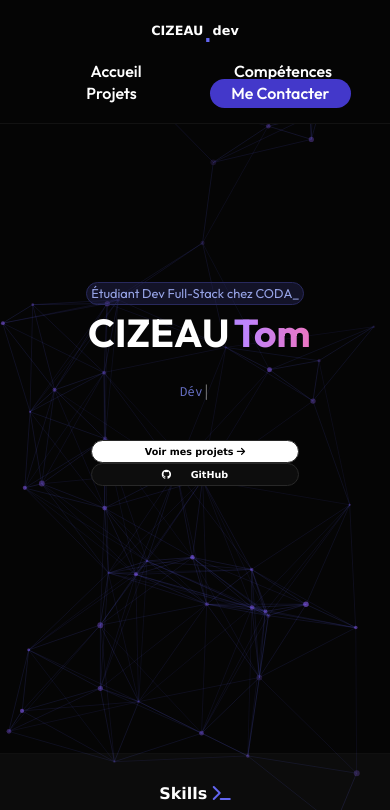
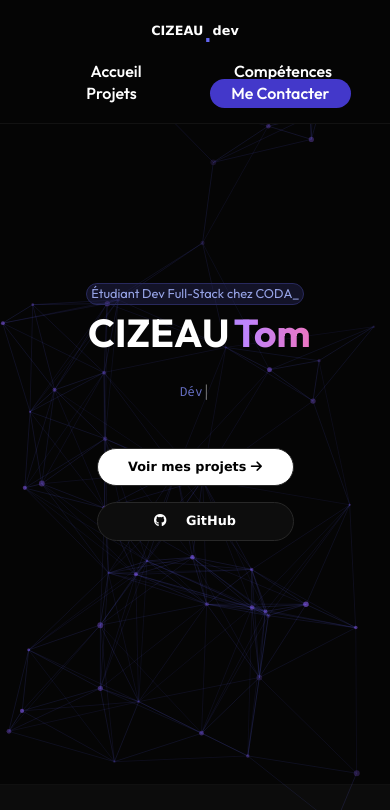
Before and after one commit to Pseudo404/portfolio, a plain HTML site: page index.html in a window 390 px wide. Shown: the top 810 px of the page. Drawn offline with nearby package versions, Linux system fonts and the light colour scheme.

Commit message:
href corriger

```diff
--- a/presentation.css
+++ b/presentation.css
@@ -53,7 +53,7 @@
     justify-content: center;
     margin-top: 2%;
 }
-#presentation>div>a{
+#presentation>#link>a{
     margin: 0 1%;
     display: block;
     text-align: center;
@@ -64,24 +64,25 @@
     border: solid 1px #282828;
     /* width: max(15%, calc(30% - 1vw)); */
     width: 15%;
-    font-size: clamp(0.6rem, 1.5vw, 1rem);
+    font-size: clamp(0.8rem, 1.5vw, 1rem);
     font-weight: 600;
+    margin: 0;
 }
-#presentation>div>a:first-child i{
+#presentation>#link>a:first-child i{
     transition: all 0.5s ease;
 }
-#presentation>div>a:last-child{
+#presentation>#link>a:last-child{
     color: white;
     background-color: var(--github);
     width: 8%;
 }
-#presentation>div>a:last-child:hover{
+#presentation>#link>a:last-child:hover{
     background-color: var(--github-hover);
 }
-#presentation>div>a:last-child>i{
+#presentation>#link>a:last-child>i{
     margin-right: 10%;
 }
-#presentation>div>a:first-child:hover i{
+#presentation>#link>a:first-child:hover i{
     margin-left: 5%;
 }
 
@@ -100,16 +101,20 @@
         align-items: center;
         justify-content: center;
     }
-    #presentation>#link>a
+    #presentation>#link>a, #presentation>#link>a:last-child
     {
         width: 50%;
     }
-
 }
 @media screen and (max-width: 982px) {
     #presentation
     {
-        margin-top: 12%;
+        margin-top: 20%;
+    }
+    #presentation>#link>a, #presentation>#link>a:last-child
+    {
+        width: 50%;
+        margin: 2% 0;
     }
 }
 
@@ -129,9 +134,20 @@
 
 } */
 
+@media screen and (max-width: 510px) {
+    #presentation>#link>a
+    {
+        padding: 3% 0;
+        font-size: 0.8rem;
+    }
+}
 @media screen and (max-width: 326px) {
     #presentation
     {
         margin-top: 25%;
     }
+    #presentation>#link>a, #presentation>#link>a:last-child
+    {
+        width: 100%;
+    }
 }
```
